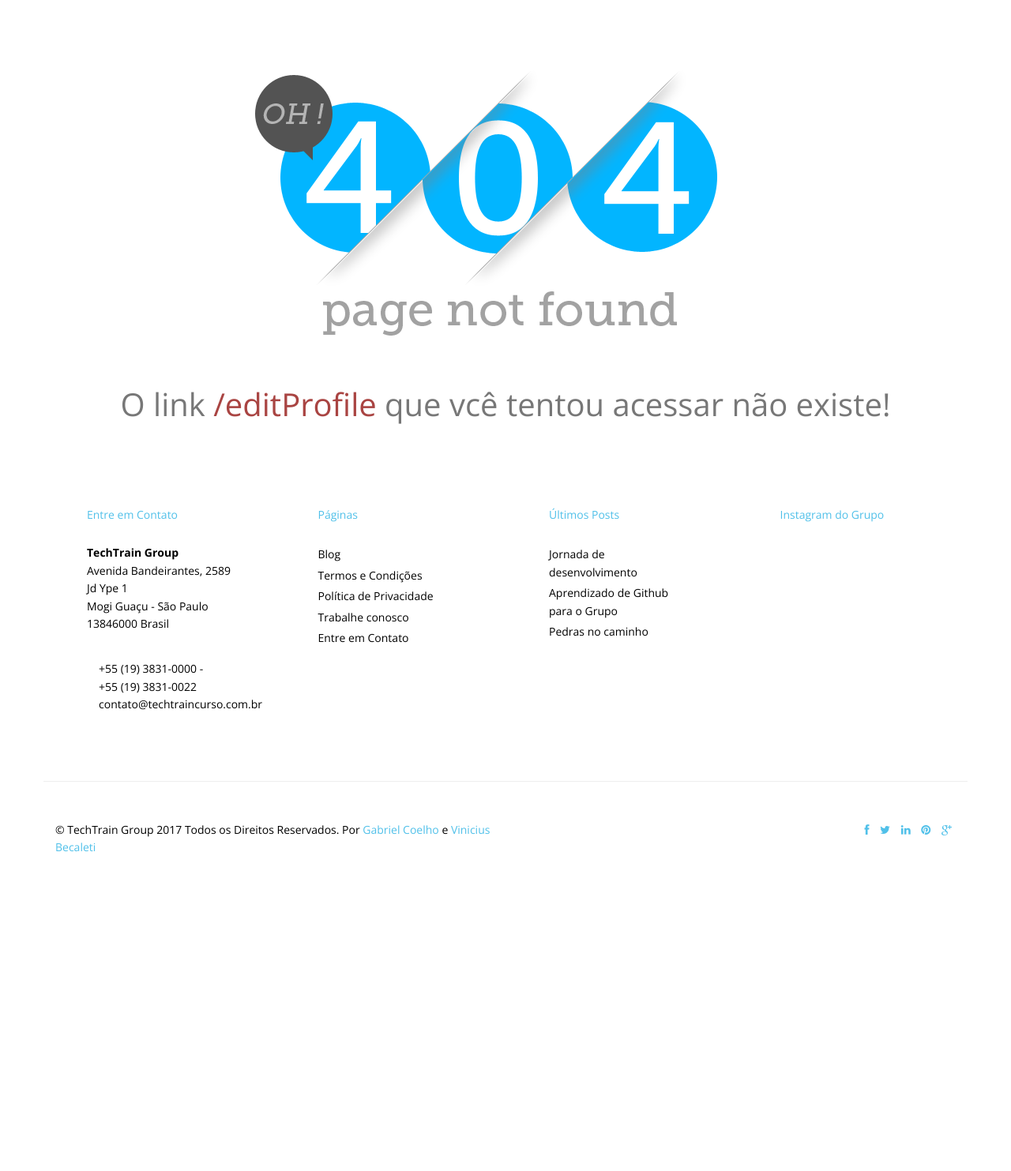
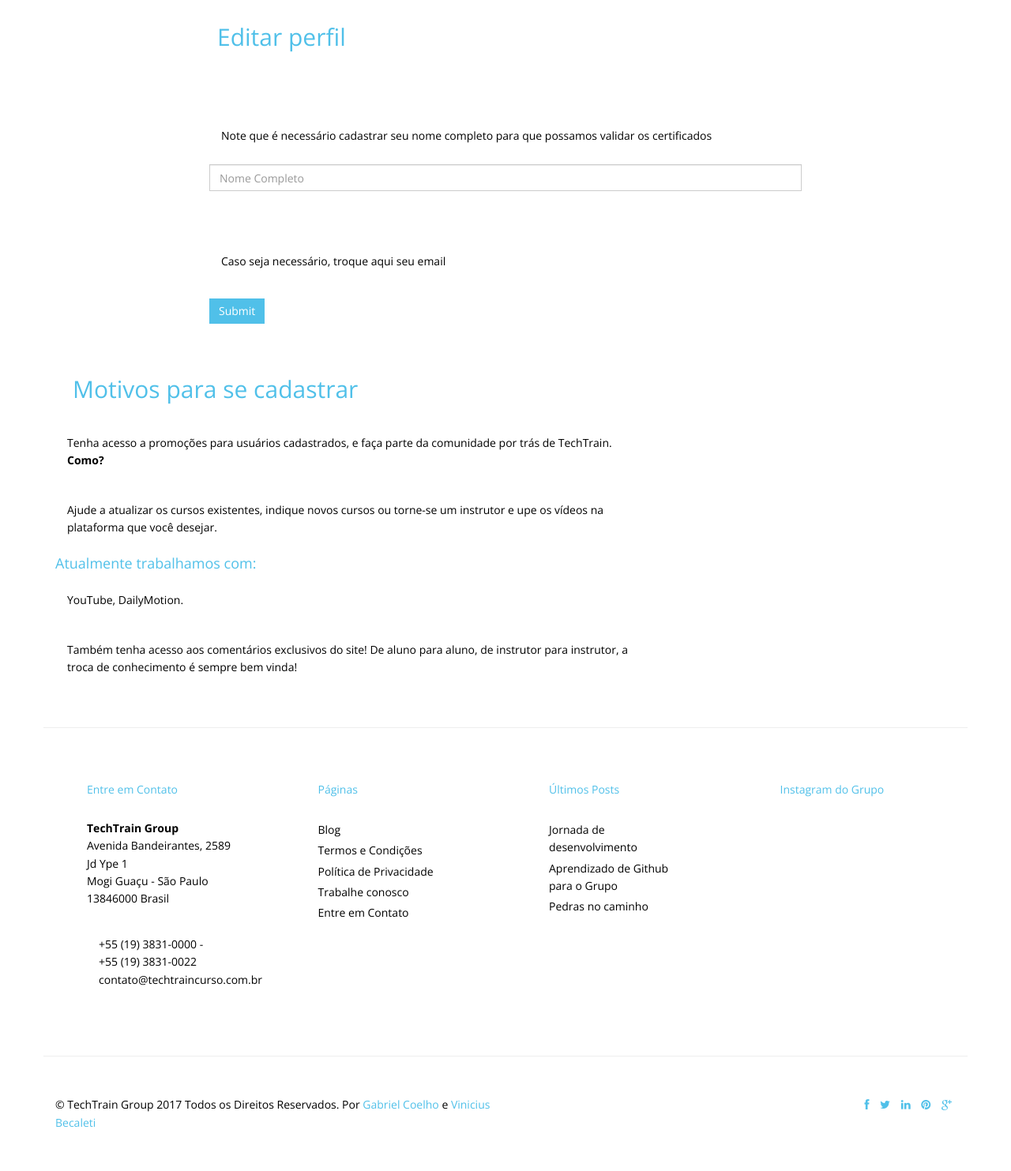
Before and after one commit to GabrielCoelho/TechTrain, a PHP site: page /editProfile in a window 1280 px wide. Shown: the part 118-1601 px from the top of the page at 79% size. Before the commit the page ends 1197 px from the top, so only its background shows below. Run offline with PHP 8.4, Linux system fonts and the light colour scheme; the visitor is signed in with stand-in values (Sample User, id 1).

Commit message:
Adding a new page, still working on that.

```diff
--- /dev/null
+++ b/app/views/editProfile.php
@@ -0,0 +1,45 @@
+<div class="container">
+    <div class="row">
+        <div class="col-lg-2 col-md-1"></div>
+
+        <div class="col-lg-8 col-md-10 col-sm-12">
+            <div class="recent">
+                <button class="btn-primarys"><h3>Editar perfil</h3></button>
+            </div>
+            <h2>Nome Completo</h2>
+            <p>Note que é necessário cadastrar seu nome completo para que possamos validar os certificados</p>
+            <form role="form" method="post" action="">
+                <div class="form-group">
+                    <input type="text" class="form-control" name="fullName" placeholder="Nome Completo" />
+                </div>
+            </form>
+            <h2>Email</h2>
+            <p>Caso seja necessário, troque aqui seu email</p>
+
+                <button type="submit" class="btn btn-default btn-primary">Submit</button>
+            </form>
+        </div>
+
+        <div class="col-lg-2 col-md-1"></div>
+
+        <div class="col-lg-8">
+            <div class="recent">
+                <button class="btn btn-primarys"><h3>Motivos para se cadastrar</h3></button>
+            </div>
+
+            <div class="contact-area">
+                <p>Tenha acesso a promoções para usuários cadastrados, e faça parte da comunidade por trás de TechTrain. <strong>Como? </strong></p>
+                <p>Ajude a atualizar os cursos existentes, indique novos cursos ou torne-se um instrutor e upe os vídeos na plataforma que você desejar.</p>
+                <h4>Atualmente trabalhamos com:</h4>
+                <p>YouTube, DailyMotion.</p>
+                <p>Também tenha acesso aos comentários exclusivos do site! De aluno para aluno, de instrutor para instrutor, a troca de conhecimento é sempre bem vinda!</p>
+            </div>
+        </div>
+    </div>
+</div>
+
+<div class="container">
+    <div class="row">
+        <hr>
+    </div>
+</div>
--- a/routes.php
+++ b/routes.php
@@ -17,6 +17,9 @@
 		break;
 	case '/post-register':
 		$loginController->postRegister();
+		break;
+	case '/editProfile':
+		require './app/views/editProfile.php';
 		break;
 	case '/login':
 		$loginController->login();
```
